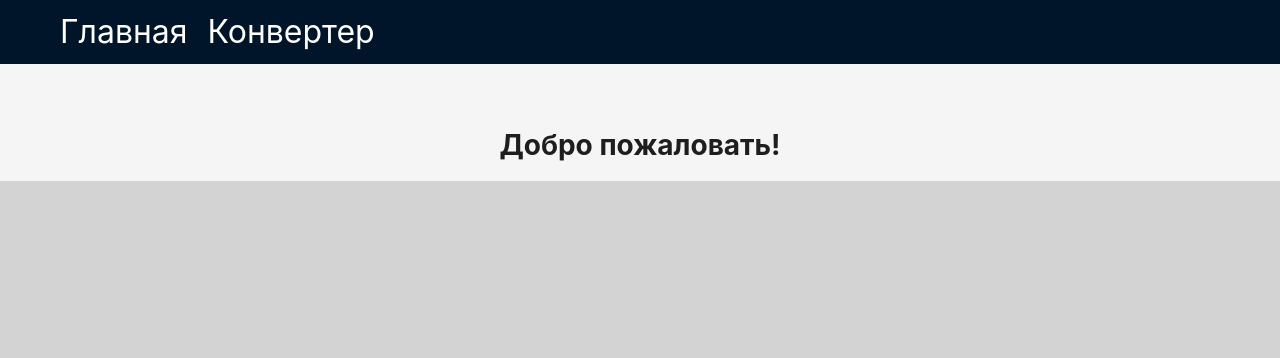
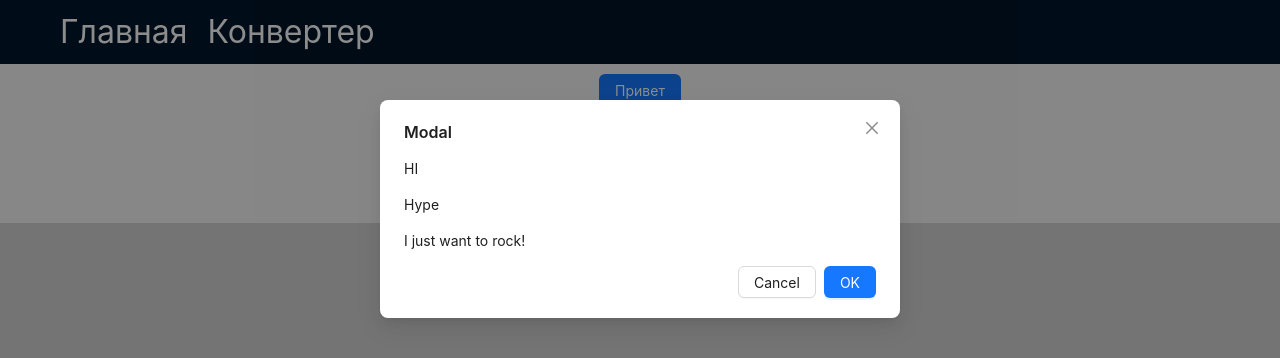
Before and after one commit to dzh27/calculator-app, a React (Vite) app: page / in a window 1280 px wide. Shown: the top 358 px of the page. Built offline with nearby package versions, Linux system fonts and the light colour scheme.

Commit message:
added modal to home

```diff
--- /dev/null
+++ b/src/components/Modal/Modal.jsx
@@ -0,0 +1,38 @@
+import React, { useState } from 'react'
+import { Button, Modal } from 'antd'
+
+import './_modal.css'
+
+function ModalComponent() {
+
+    const [isModalOpen, setIsModalOpen] = useState(true)
+
+    const showModal = () => {
+		setIsModalOpen(true)
+	}
+	const handleOk = () => {
+		setIsModalOpen(false)
+	}
+	const handleCancel = () => {
+		setIsModalOpen(false)
+	}
+	return (
+		<>
+			<Button className='modal' type='primary' onClick={showModal}>
+				Привет
+			</Button>
+			<Modal
+				title='Modal'
+				open={isModalOpen}
+				onOk={handleOk}
+				onCancel={handleCancel}
+			>
+				<p>HI</p>
+				<p>Hype</p>
+				<p>I just want to rock!</p>
+			</Modal>
+		</>
+	)
+}
+
+export default ModalComponent
--- /dev/null
+++ b/src/components/Modal/_modal.css
@@ -0,0 +1,10 @@
+.modal {
+        display: flex;
+    flex-direction: row;
+    flex-wrap: nowrap;
+    align-content: center;
+    justify-content: center;
+    align-items: center;
+    margin: auto;
+    margin-top: 10px;
+}
--- a/src/components/pages/Home/Home.jsx
+++ b/src/components/pages/Home/Home.jsx
@@ -1,10 +1,12 @@
 import React from 'react'
 
 import './_home.css'
+import ModalComponent from '../../Modal/Modal'
 
 const Home = () => {
 	return (
 		<>
+		 <ModalComponent />
 			<div>
 				<h1>Добро пожаловать!</h1>
 			</div>
```
